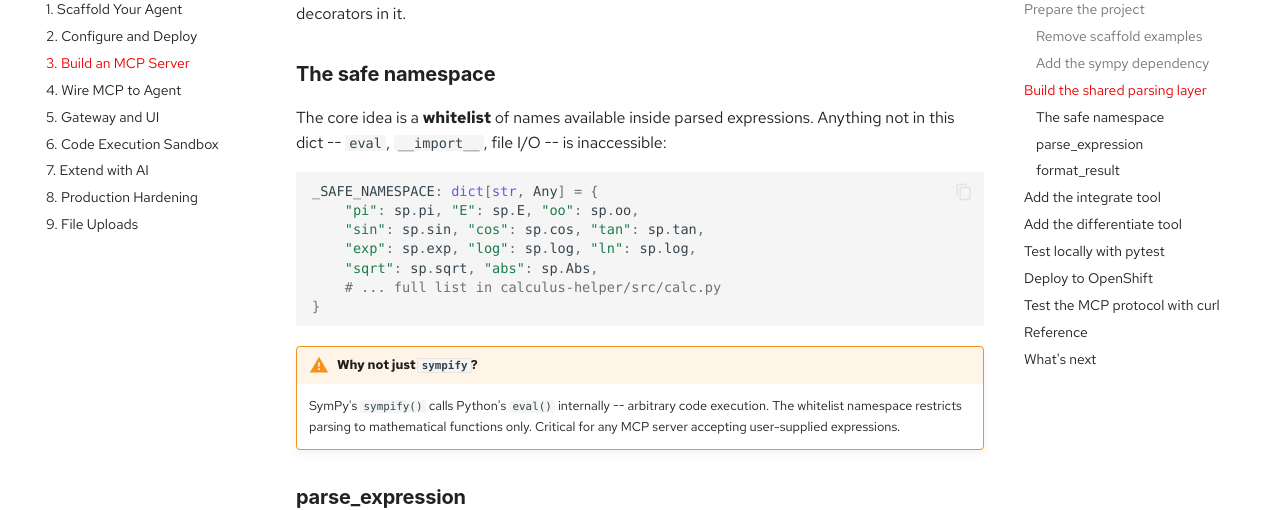
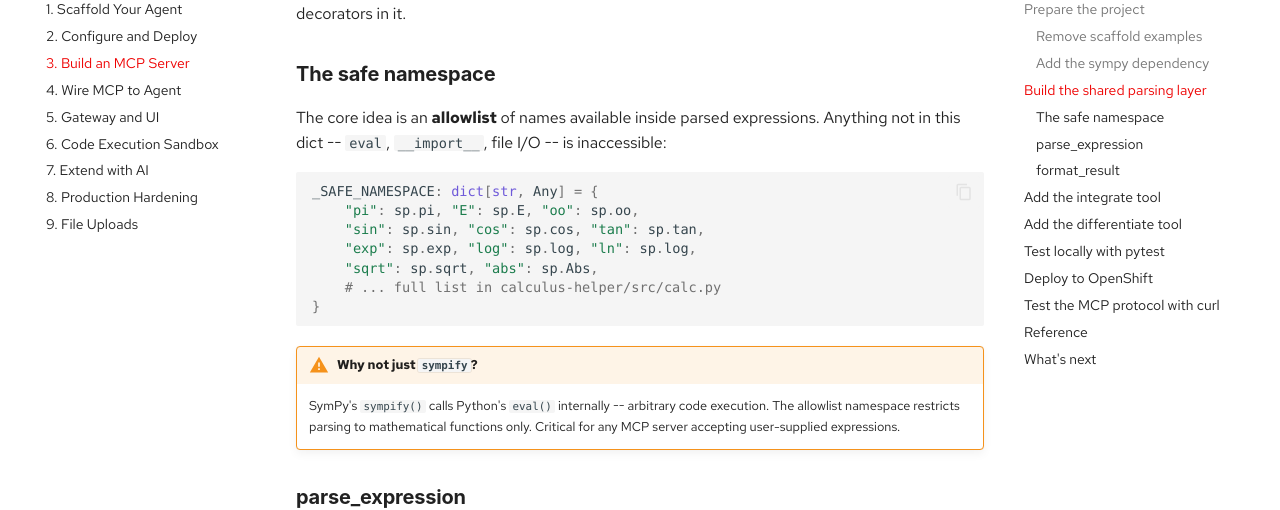
Before and after one commit to fips-agents/examples, an MkDocs documentation site: the page built from docs/03-build-mcp-server.md, in a window 1280 px wide and 900 px high, scrolled down 1981 px. Shown: the part 153-663 px from the top of the window. Built offline with MkDocs 1.6.1 and Material for MkDocs 9.7.7, drawn with Linux system fonts in a browser that asks for light colours; some web fonts are replaced; comment, search, counter and statistics services are not loaded.

Commit message:
docs: Replace "whitelist" with "allowlist" in prose and comments
Modernize inclusive language across the tutorial doc and the
calculus-helper sub-project. No code identifiers changed; the
historical retrospective is left untouched as a dated record.

Assisted-by: Claude Code (Opus 4.7)

````diff
--- a/docs/03-build-mcp-server.md
+++ b/docs/03-build-mcp-server.md
@@ -83,7 +83,7 @@ auto-discovery scanner doesn't try to find tool decorators in it.
 
 ### The safe namespace
 
-The core idea is a **whitelist** of names available inside parsed expressions.
+The core idea is an **allowlist** of names available inside parsed expressions.
 Anything not in this dict -- `eval`, `__import__`, file I/O -- is inaccessible:
 
 ```python
@@ -98,7 +98,7 @@ _SAFE_NAMESPACE: dict[str, Any] = {
 
 !!! warning "Why not just `sympify`?"
     SymPy's `sympify()` calls Python's `eval()` internally -- arbitrary code
-    execution. The whitelist namespace restricts parsing to mathematical
+    execution. The allowlist namespace restricts parsing to mathematical
     functions only. Critical for any MCP server accepting user-supplied
     expressions.
 
````
Also changed, not shown: calculus-helper/ARCHITECTURE.md (+2 -2 lines), calculus-helper/README.md (+1 -1 lines), calculus-helper/TOOLS_PLAN.md (+1 -1 lines), 2 other files.
